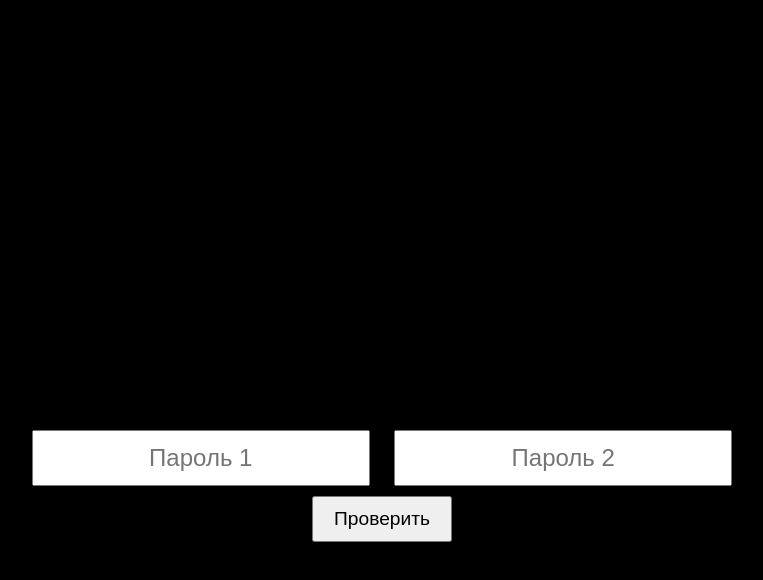
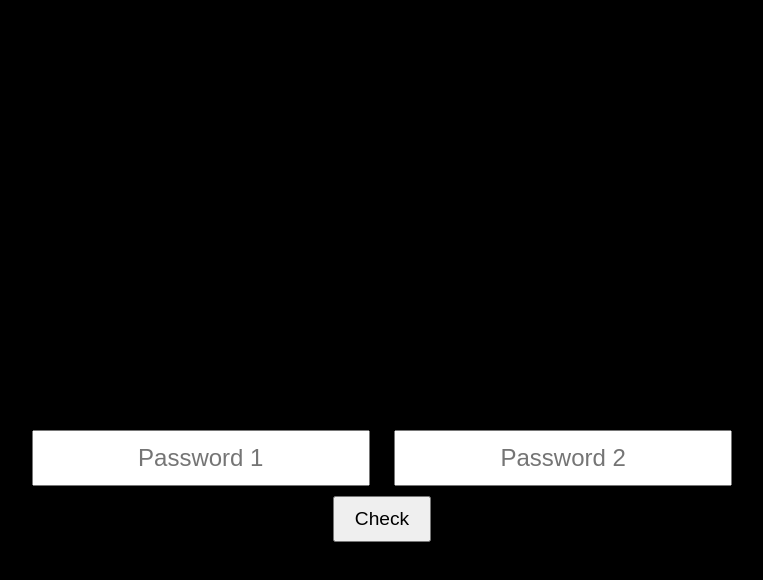
Before and after one commit to yusif5252/escape-room-2, a plain HTML site: page index.html in a window 1280 px wide. Shown: the part 78-658 px from the top of the page, without its empty margins (258-1021 px from the left). Drawn offline with Linux system fonts and the light colour scheme.

Commit message:
Update index.html

```diff
--- a/index.html
+++ b/index.html
@@ -71,14 +71,14 @@
 </div>
 
 <div class="inputs">
-  <input type="text" id="pass1" placeholder="Пароль 1">
-  <input type="text" id="pass2" placeholder="Пароль 2">
+  <input type="text" id="pass1" placeholder="Password 1">
+  <input type="text" id="pass2" placeholder="Password 2">
   <br>
-  <button onclick="checkPassword()">Проверить</button>
+  <button onclick="checkPassword()">Check</button>
 </div>
 
 <audio id="audioPlayer" controls>
-  <source src="song.mp3" type="audio/mpeg">
+  <source src="little-bird-2.mp3" type="audio/mpeg">
   Your browser doesnt support the audio.
 </audio>
 
@@ -90,7 +90,7 @@ function checkPassword() {
     document.getElementById("audioPlayer").style.display = "block";
     document.getElementById("audioPlayer").play();
   } else {
-    alert("Неверный пароль");
+    alert("Incorrect password");
   }
 }
 </script>
```
